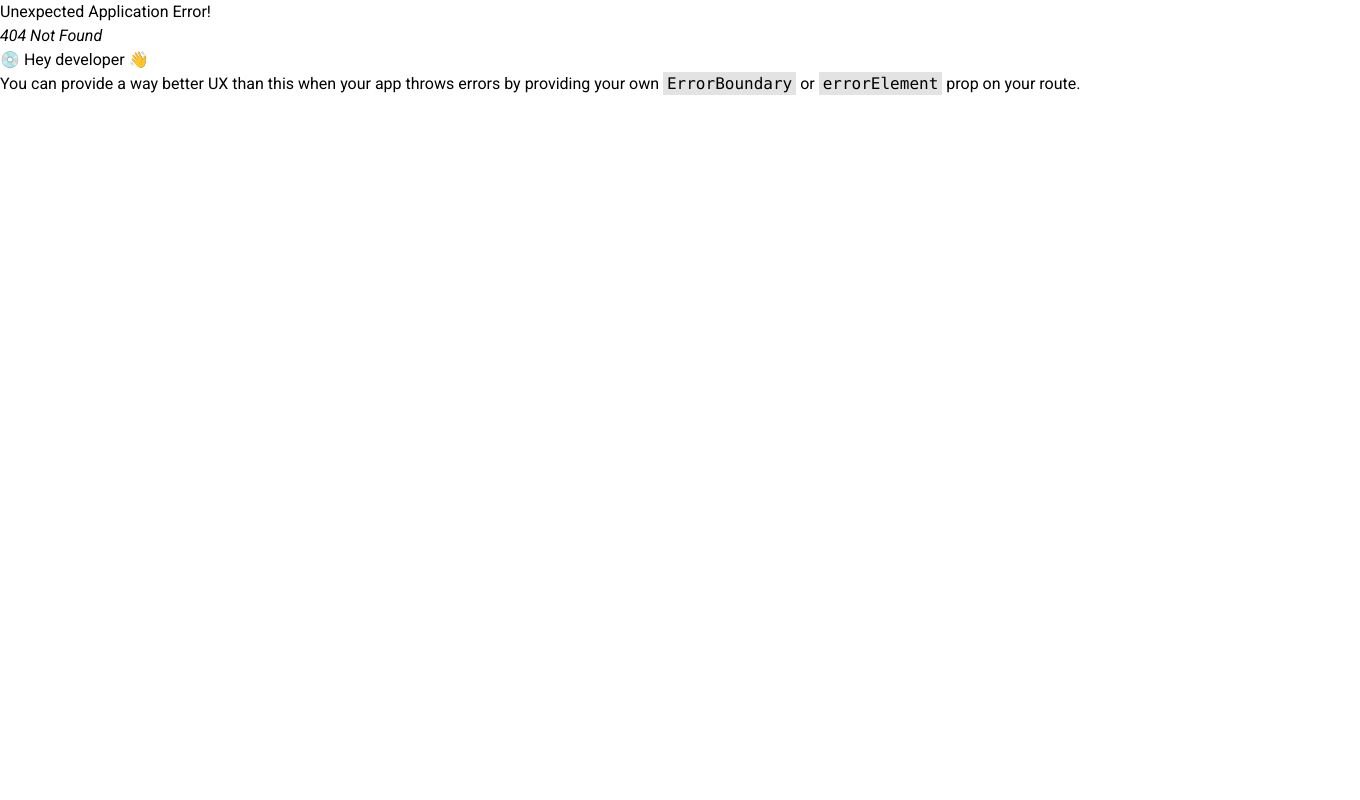
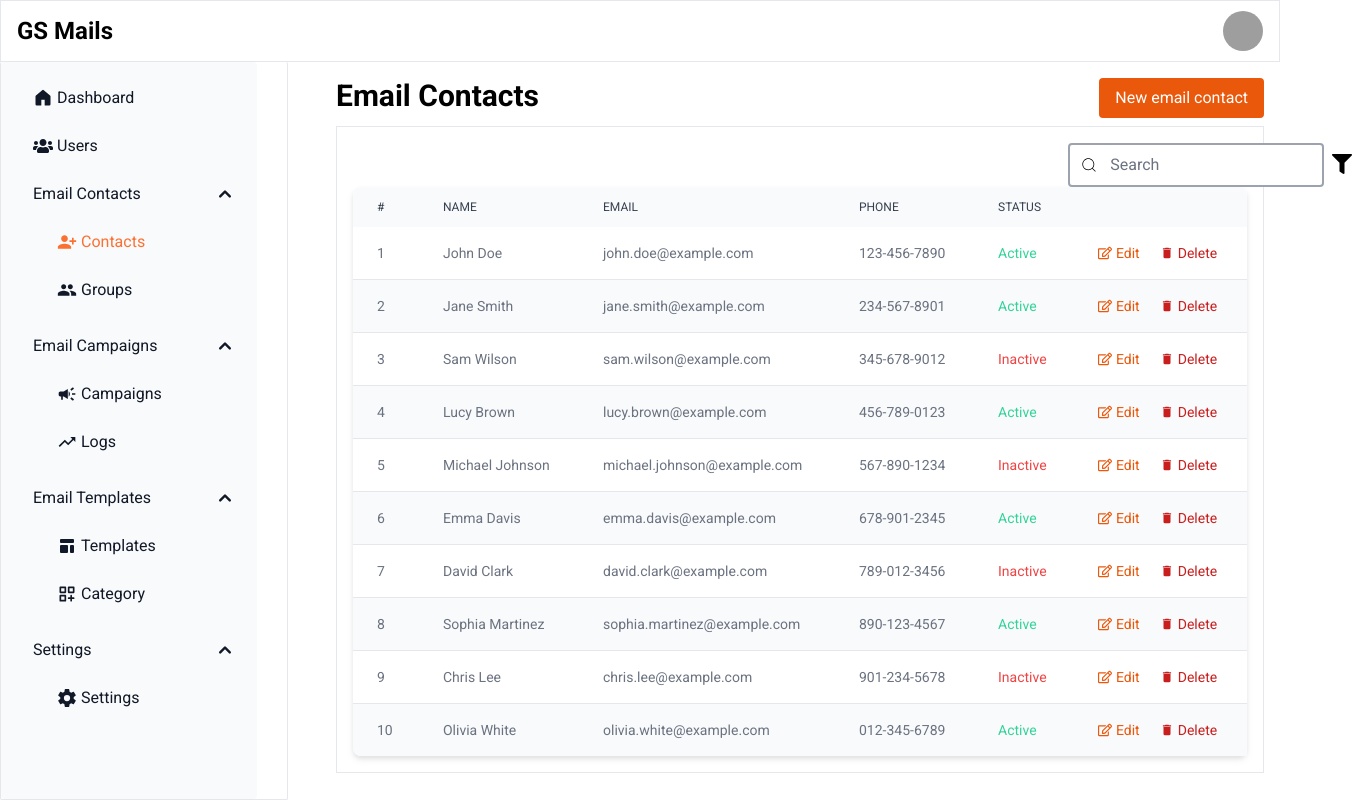
Before and after one commit to galibmia/gs-mails, a React (Vite) app: page /contacts in a window 1280 px wide. Before the commit this address had no page. Shown: the whole page, 1360 px wide, since content can reach past the window. Built offline with nearby package versions, Linux system fonts and the light colour scheme; grey boxes are pictures that could not be loaded.

Commit message:
Contact page design

```diff
--- a/src/components/ContactsManagement/Contacts/Contacts.jsx
+++ b/src/components/ContactsManagement/Contacts/Contacts.jsx
@@ -1,9 +1,172 @@
-import React from 'react';
+import React, { useEffect, useState } from 'react';
+import { Select, Table } from "flowbite-react";
+import { FaRegEdit } from "react-icons/fa";
+import { MdDelete } from "react-icons/md";
+import { CiSearch } from "react-icons/ci";
+import { FaFilter } from 'react-icons/fa';
+import { Link } from 'react-router-dom';
+import Swal from 'sweetalert2';
 
 const Contacts = () => {
+
+    const [contacts, setContacts] = useState([]);
+    const [filteredContacts, setFilteredContacts] = useState([]);
+    const [showDropdown, setShowDropdown] = useState(false);
+    const [status, setStatus] = useState('All');
+    const [searchTerm, setSearchTerm] = useState('');
+
+    useEffect(() => {
+        fetch('/user.json')
+            .then(res => res.json())
+            .then(data => {
+                setContacts(data);
+                setFilteredContacts(data); // Initially set filteredUsers to all users
+            })
+    }, []);
+
+    const onFilterChange = (newStatus) => {
+        setStatus(newStatus);
+        filterContacts(newStatus, searchTerm);
+    };
+
+    const filterContacts = (status, searchTerm) => {
+        let filtered = contacts;
+        if (status !== 'All') {
+            filtered = filtered.filter(contact => contact.status === status);
+        }
+        // Check the search item and match
+        if (searchTerm) {
+            filtered = filtered.filter(contact =>
+                contact.name.toLowerCase().includes(searchTerm.toLowerCase()) ||
+                contact.email.toLowerCase().includes(searchTerm.toLowerCase()) ||
+                contact.phone.toLowerCase().includes(searchTerm.toLowerCase())
+            );
+        }
+        setFilteredContacts(filtered);
+    };
+
+    const handleSearchChange = (event) => {
+        const value = event.target.value;
+        setSearchTerm(value);
+        filterContacts(status, value);
+    };
+
+
+    // Get status color and change
+    const getStatusColor = (status) => {
+        return status === 'Active' ? 'text-green-500' : 'text-red-500';
+    };
+
+    const toggleDropdown = () => setShowDropdown(!showDropdown);
+
+    const handleStatusChange = (newStatus) => {
+        setStatus(newStatus);
+        setShowDropdown(false);
+        onFilterChange(newStatus);
+    };
+
+    const handleDeleteContact = (id) => {
+        Swal.fire({
+            title: `Are you sure to delete id ${id}?`,
+            text: "You won't be able to revert this!",
+            icon: "warning",
+            showCancelButton: true,
+            confirmButtonColor: "#3085d6",
+            cancelButtonColor: "#d33",
+            confirmButtonText: "Yes, delete it!"
+        }).then((result) => {
+            if (result.isConfirmed) {
+                Swal.fire({
+                    title: "Deleted!",
+                    text: "Your file has been deleted.",
+                    icon: "success"
+                });
+            }
+        });
+    }
+
     return (
-        <div>
-
+        <div className='p-4'>
+            <div className='flex justify-between'>
+                <h1 className='text-3xl font-bold'>Email Contacts</h1>
+                <Link to='/create-contacts'><button className='btn py-2 px-4 rounded text-white'>New email contact</button></Link>
+            </div>
+            <div className="p-4 border mt-2">
+                <div className='flex ml-[80%]'>
+                    <div className="relative">
+                        <span className="absolute inset-y-0 left-0 flex items-center pl-3">
+                            <CiSearch className='text-lg' />
+                        </span>
+                        <input
+                            className="pl-10 pr-4 py-2 rounded border-gray-400 focus:ring-0 border-2 focus:border-[#EA580C] w-64"
+                            type="text"
+                            placeholder="Search"
+                            value={searchTerm}
+                            onChange={handleSearchChange}
+                        />
+                    </div>
+                    <div style={{ position: 'relative', display: 'inline-block' }}>
+                        <button onClick={toggleDropdown} style={{ padding: '8px', borderRadius: '4px', cursor: 'pointer' }}>
+                            <FaFilter size={20} />
+                        </button>
+                        {showDropdown && (
+                            <div style={{
+                                position: 'absolute',
+                                top: '100%',
+                                right: 0,
+                                backgroundColor: 'white',
+                                boxShadow: '0 4px 8px rgba(0,0,0,0.1)',
+                                borderRadius: '4px',
+                                border: '0.5px solid #bbbbbb',
+                                zIndex: 1,
+                                padding: '8px',
+                                width: '300px',
+                                marginTop: '5px',
+                                overflowY: 'auto'
+                            }}>
+                                <div className='flex justify-between border p-2'><h1 className='text-xl'>Filters</h1> <button onClick={() => handleStatusChange('All')} className='text-red-600' >Reset</button></div>
+                                <p className='mb-2 mt-5 text-center'>Status</p>
+                                <button className='border-2 hover:bg-blue-200 w-full' onClick={() => handleStatusChange('All')} style={{ display: 'block', padding: '8px' }}>All</button>
+                                <button className='border-2 border-green-500 hover:bg-green-300 w-full my-1' onClick={() => handleStatusChange('Active')} style={{ display: 'block', padding: '8px' }}>Active</button>
+                                <button className='border-2 border-[#f8945f] hover:bg-[#f8945f] w-full' onClick={() => handleStatusChange('Inactive')} style={{ display: 'block', padding: '8px' }}>Inactive</button>
+                            </div>
+                        )}
+                    </div>
+                </div>
+                <Table striped>
+                    <Table.Head>
+                        <Table.HeadCell>#</Table.HeadCell>
+                        <Table.HeadCell>Name</Table.HeadCell>
+                        <Table.HeadCell>Email</Table.HeadCell>
+                        <Table.HeadCell>Phone</Table.HeadCell>
+                        <Table.HeadCell>Status</Table.HeadCell>
+                        <Table.HeadCell></Table.HeadCell>
+                    </Table.Head>
+                    <Table.Body className="divide-y">
+                        {filteredContacts.map(user => (
+                            <Table.Row key={user._id} className="bg-white">
+                                <Table.Cell>{user._id}</Table.Cell>
+                                <Table.Cell>{user.name}</Table.Cell>
+                                <Table.Cell>{user.email}</Table.Cell>
+                                <Table.Cell>{user.phone}</Table.Cell>
+                                <Table.Cell className={`status-cell ${getStatusColor(user.status)}`}>
+                                    {user.status}
+                                </Table.Cell>
+                                <Table.Cell className='flex'>
+                                    <Link to={`/update-contacts/${user._id}`} className="font-medium text-[#EA580C] hover:underline flex items-center">
+                                        <FaRegEdit className="text-md" />
+                                        <span className="ml-1 text-md">Edit</span>
+                                    </Link>
+                                    <button onClick={() => handleDeleteContact(user._id)} className="font-medium text-red-700 hover:underline ml-5 flex items-center">
+                                        <MdDelete className="text-md" />
+                                        <span className="ml-1 text-md">Delete</span>
+                                    </button>
+                                </Table.Cell>
+                            </Table.Row>
+                        ))}
+                    </Table.Body>
+                </Table>
+            </div>
         </div>
     );
 };
```
Also changed, not shown: src/main.jsx (+15 -0 lines).
